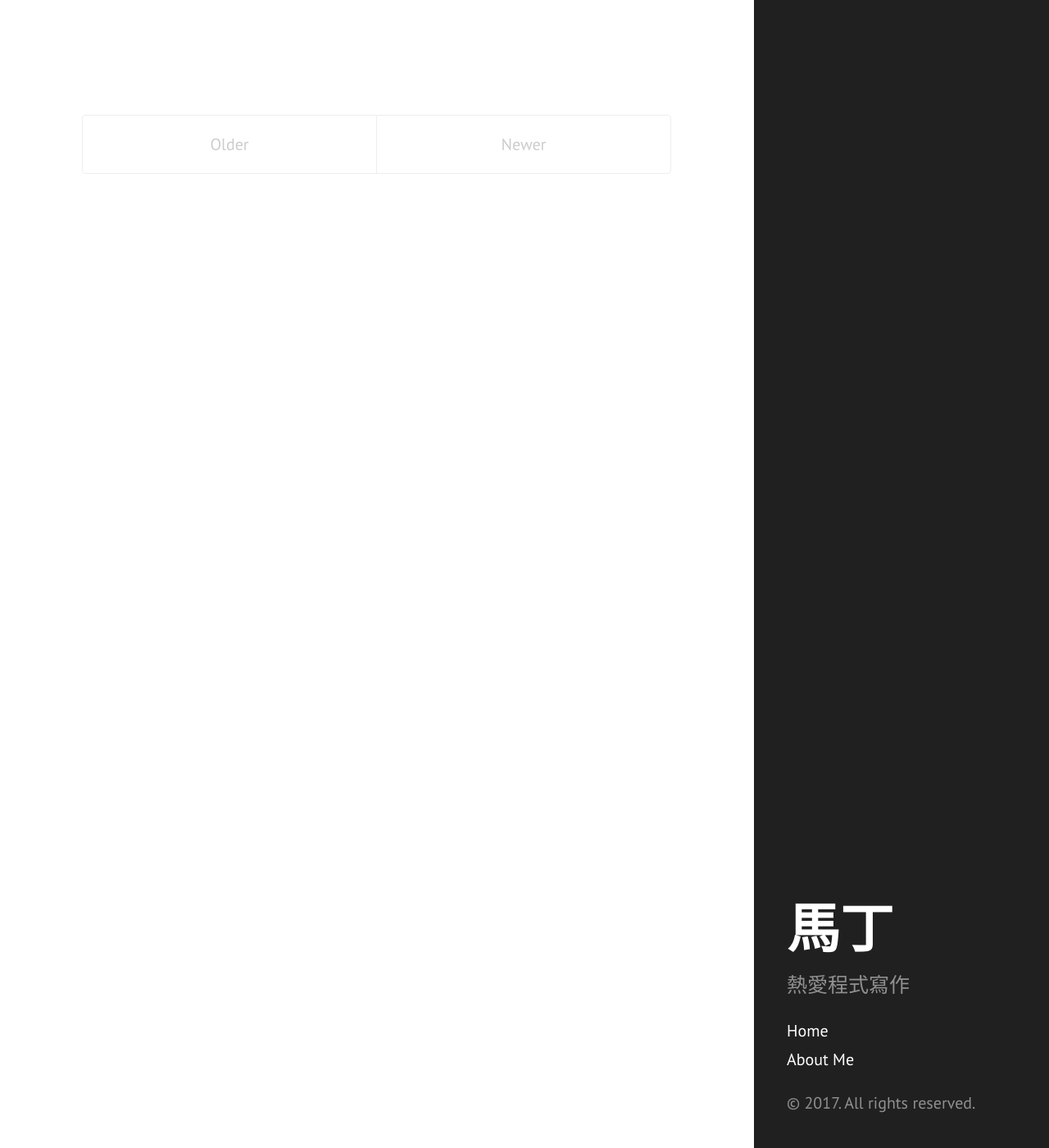
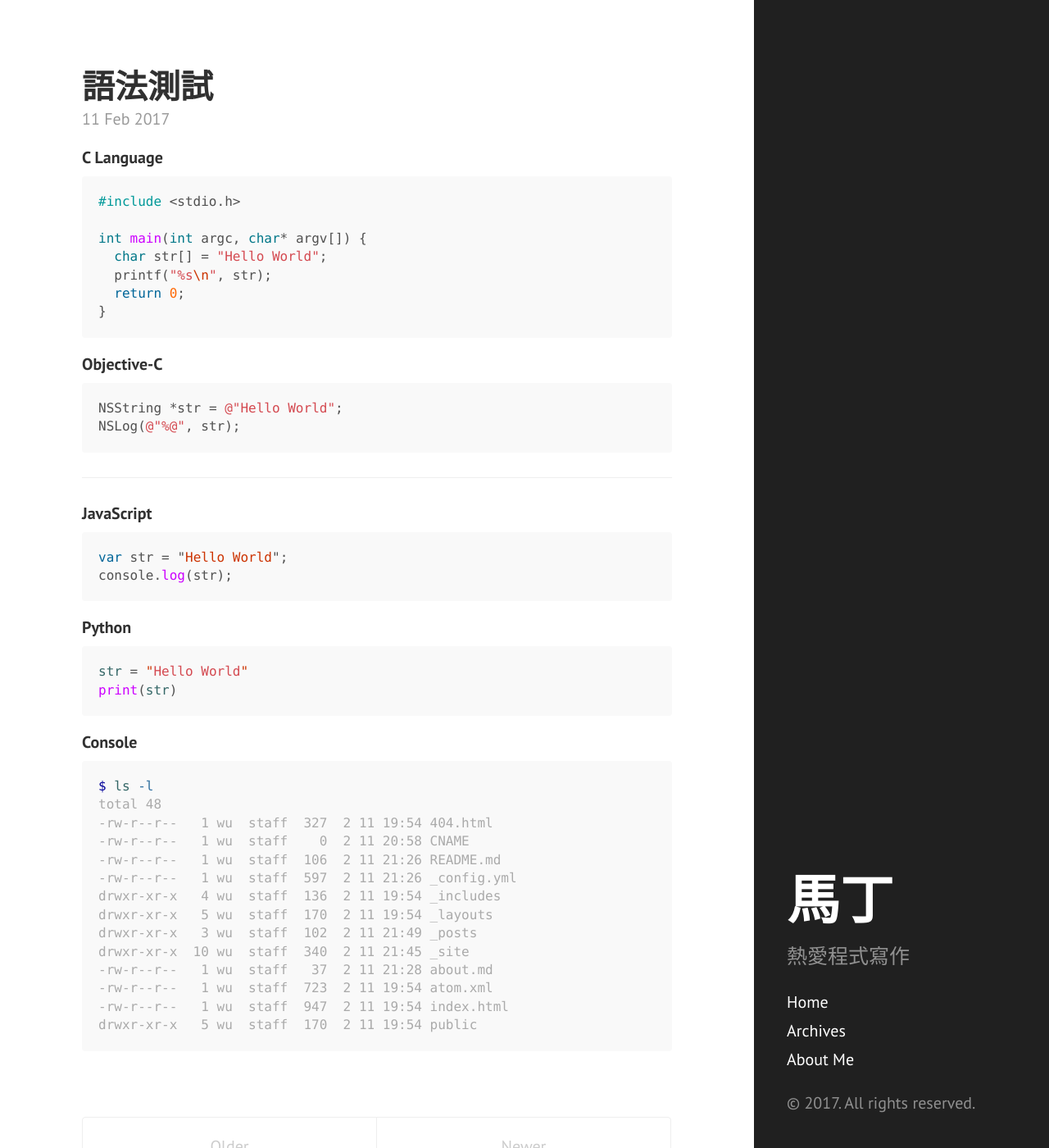
Before and after one commit to matin5/matin5.github.com, a Jekyll site: the page built from index.html, in a window 1280 px wide and 1400 px high. Shown: the whole window at 82% size. Built offline with Jekyll 4.4.1, drawn with Linux system fonts in a browser that asks for light colours; the list of posts is cut into pages by our own code.

Commit message:
Add syntax test

````diff
--- a/_config.yml
+++ b/_config.yml
@@ -1,10 +1,11 @@
 # Dependencies
 # markdown:         redcarpet
-highlighter:      pygments
+# highlighter:      pygments
+highlighter:      rouge
 
-kramdown:
-  input: GFM
-  syntax_highlighter: rouge
+# kramdown:
+#   input: GFM
+#   syntax_highlighter: rouge
 
 # Permalinks
 permalink:        pretty
--- /dev/null
+++ b/_posts/2017-02-11-syntax-highlight-test.md
@@ -0,0 +1,58 @@
+---
+layout     : post
+title      : "語法測試"
+subtitle   : "測試 Jekyll 支援 Syntax Highligh"
+#date       : 2015-02-02 11:01:00
+author     : "Martin Wu"
+tags       : Syntax
+#comments   : true
+#signature  : true
+---
+
+#### C Language
+```c
+#include <stdio.h>
+
+int main(int argc, char* argv[]) {
+  char str[] = "Hello World";
+  printf("%s\n", str);
+  return 0;
+}
+```
+
+#### Objective-C
+```objective-c
+NSString *str = @"Hello World";
+NSLog(@"%@", str);
+```
+---
+
+#### JavaScript
+```javascript
+var str = "Hello World";
+console.log(str);
+```
+
+#### Python
+```python
+str = "Hello World"
+print(str)
+```
+
+#### Console
+```console
+$ ls -l
+total 48
+-rw-r--r--   1 wu  staff  327  2 11 19:54 404.html
+-rw-r--r--   1 wu  staff    0  2 11 20:58 CNAME
+-rw-r--r--   1 wu  staff  106  2 11 21:26 README.md
+-rw-r--r--   1 wu  staff  597  2 11 21:26 _config.yml
+drwxr-xr-x   4 wu  staff  136  2 11 19:54 _includes
+drwxr-xr-x   5 wu  staff  170  2 11 19:54 _layouts
+drwxr-xr-x   3 wu  staff  102  2 11 21:49 _posts
+drwxr-xr-x  10 wu  staff  340  2 11 21:45 _site
+-rw-r--r--   1 wu  staff   37  2 11 21:28 about.md
+-rw-r--r--   1 wu  staff  723  2 11 19:54 atom.xml
+-rw-r--r--   1 wu  staff  947  2 11 19:54 index.html
+drwxr-xr-x   5 wu  staff  170  2 11 19:54 public
+```
````
Also changed, not shown: Archive.md (added, +23 -0 lines).
